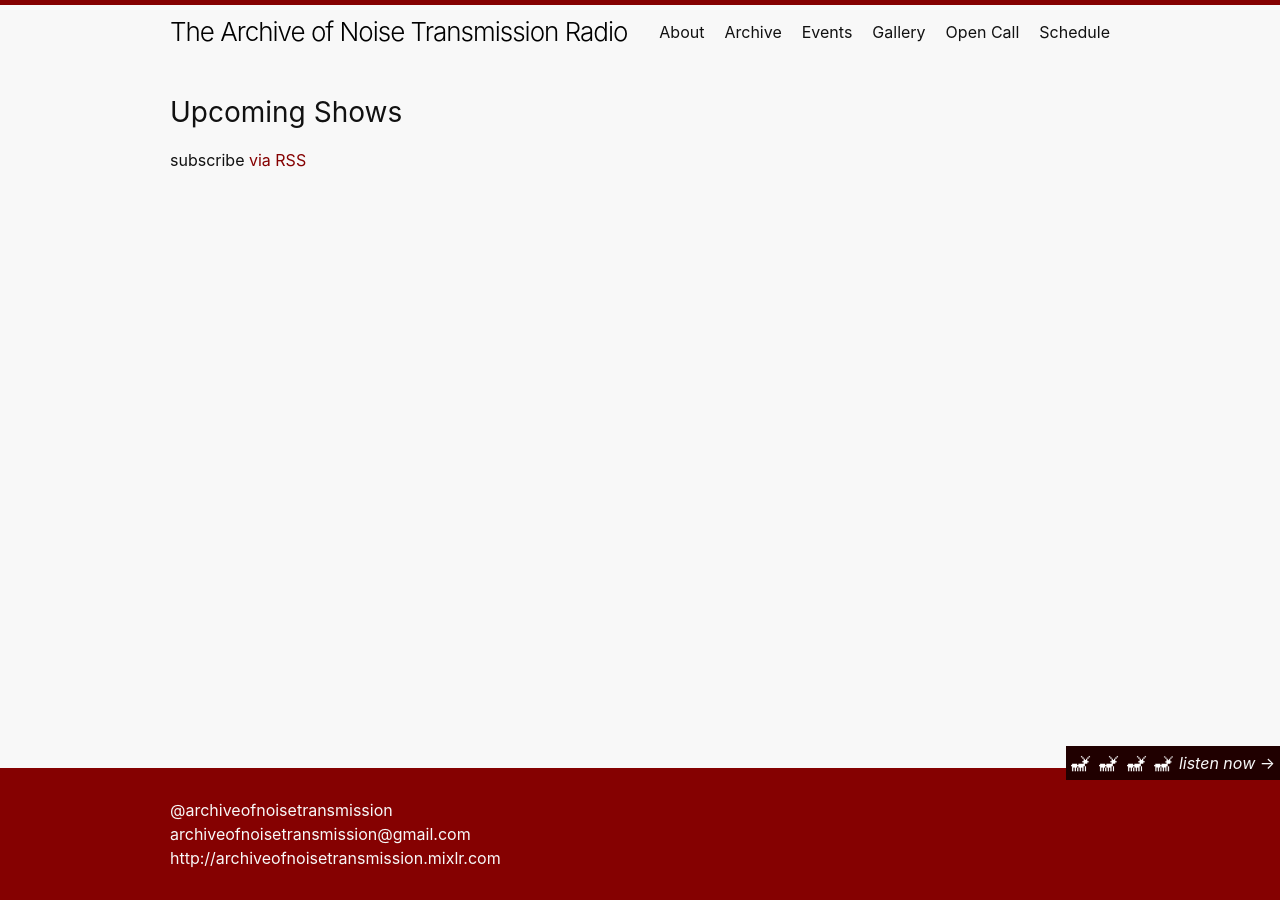
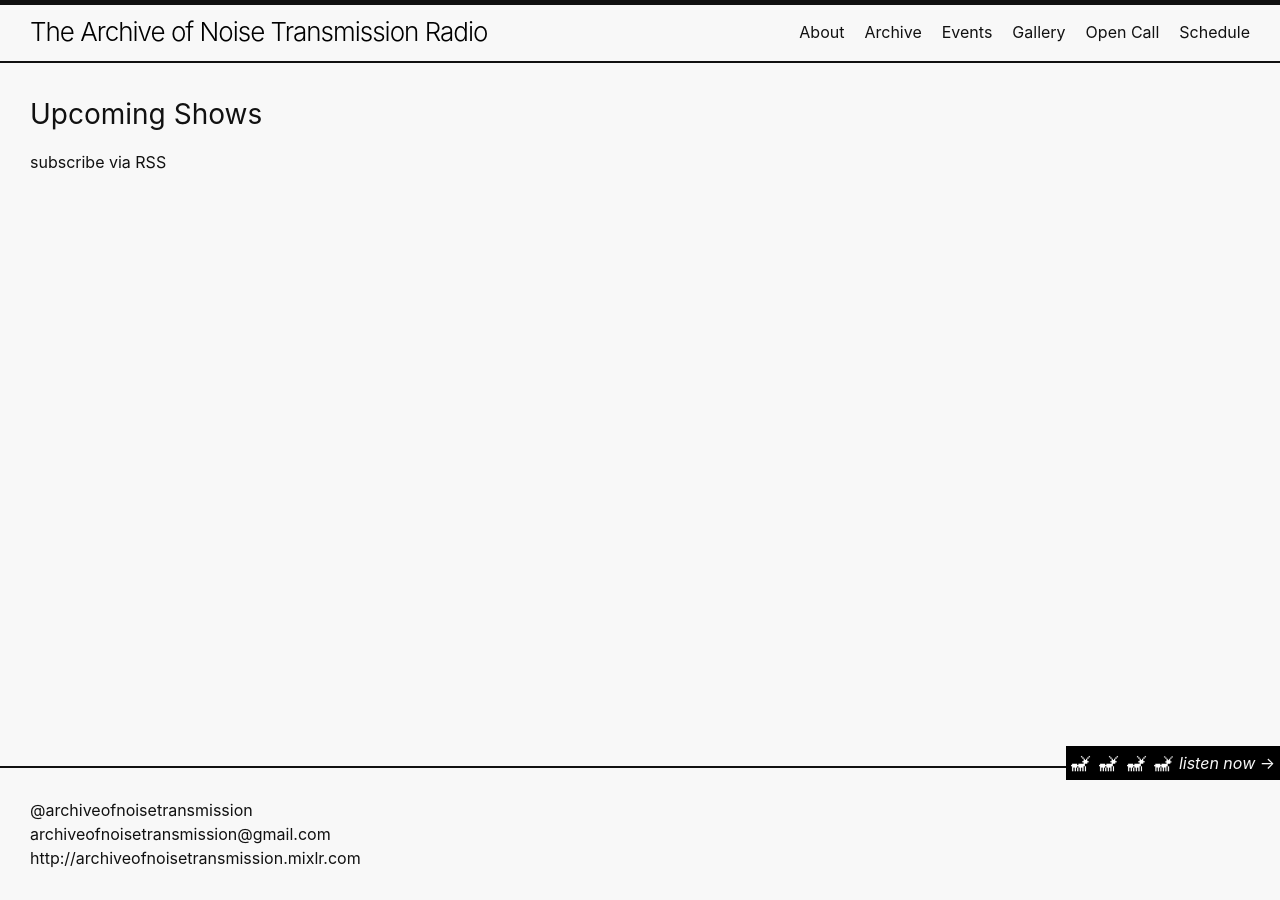
Before and after one commit to EH-Collaborative-Network/A.N.T., a Jekyll site: the page built from schedule.markdown, in a window 1280 px wide. Built offline with Jekyll 4.4.1, drawn with Linux system fonts in a browser that asks for light colours.

```diff
--- a/_includes/footer.html
+++ b/_includes/footer.html
@@ -4,8 +4,8 @@
     <div class="wrapper">
         <div class="footer-col ">
 
-          <a href="https://instagram.com/archiveofnoisetransmission">@archiveofnoisetransmission</a>
-          <a href="mailto:archiveofnoisetransmission@gmail.com">archiveofnoisetransmission@gmail.com</a>
+          <a href="https://instagram.com/archiveofnoisetransmission">@archiveofnoisetransmission</a><br>
+          <a href="mailto:archiveofnoisetransmission@gmail.com">archiveofnoisetransmission@gmail.com</a><br>
           <a href="http://archiveofnoisetransmission.mixlr.com">http://archiveofnoisetransmission.mixlr.com</a>
         </div>
       </div>
--- a/_sass/minima.scss
+++ b/_sass/minima.scss
@@ -12,17 +12,17 @@ $spacing-unit:     30px !default;
 
 $text-color:       #111 !default;
 $background-color: #f8f8f8 !default;
-$brand-color:      #850101 !default;
+$brand-color:      #111 !default;
 
 $grey-color:       #040404 !default;
-$grey-color-light: #850101;
+$grey-color-light: #111;
 // $grey-color-light: lighten($grey-color, 40%) !default;
 $grey-color-dark:  darken($grey-color, 25%) !default;
 
 $table-text-align: left !default;
 
 // Width of the content area
-$content-width:    1000px !default;
+$content-width:    1800px !default;
 
 $on-palm:          600px !default;
 $on-laptop:        800px !default;
--- a/_sass/minima/_layout.scss
+++ b/_sass/minima/_layout.scss
@@ -4,7 +4,7 @@
 .site-header {
   border-top: 5px solid $brand-color;
   min-height: $spacing-unit * 1.865;
-
+  border-bottom: 2px solid $brand-color;
   // Positioning context for the mobile navigation icon
   position: relative;
 }
@@ -136,12 +136,12 @@
  * Site footer
  */
 .site-footer {
-  background: $grey-color-light;
-  color: $background-color;
+  background: $background-color;
+  border-top: 2px solid $text-color;
   padding: $spacing-unit 0;
 }
 .site-footer a{
-  color: $background-color;
+  color: $text-color;
 }
 .footer-heading {
   @include relative-font-size(1.125);
```
Also changed, not shown: _layouts/home.html (+4 -7 lines).
